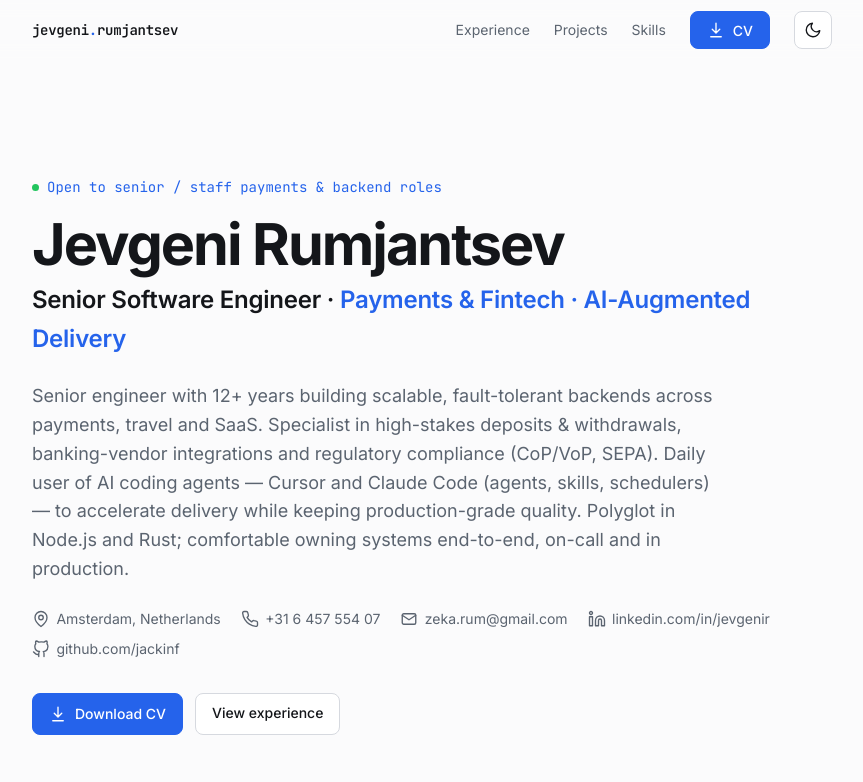
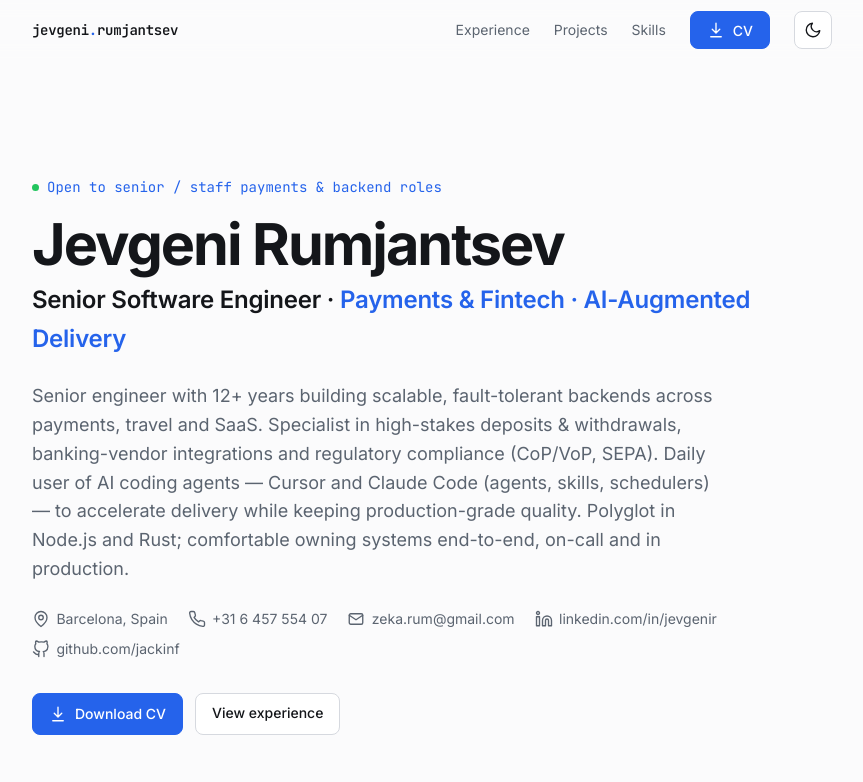
Before and after one commit to jackinf/jackinf.github.io, a React (Vite) app: page / in a window 1280 px wide. Shown: the top 782 px of the page, without its empty margins (208-1071 px from the left). Built offline with nearby package versions, Linux system fonts and the light colour scheme.

Commit message:
update location to Barcelona, Spain

```diff
--- a/src/data/cv.ts
+++ b/src/data/cv.ts
@@ -46,7 +46,7 @@ export const profile = {
   name: "Jevgeni Rumjantsev",
   title: "Senior Software Engineer",
   tagline: "Payments & Fintech · AI-Augmented Delivery",
-  location: "Amsterdam, Netherlands",
+  location: "Barcelona, Spain",
   phone: "+31 6 457 554 07",
   phoneHref: "tel:+31645755407",
   email: "zeka.rum@gmail.com",
```
